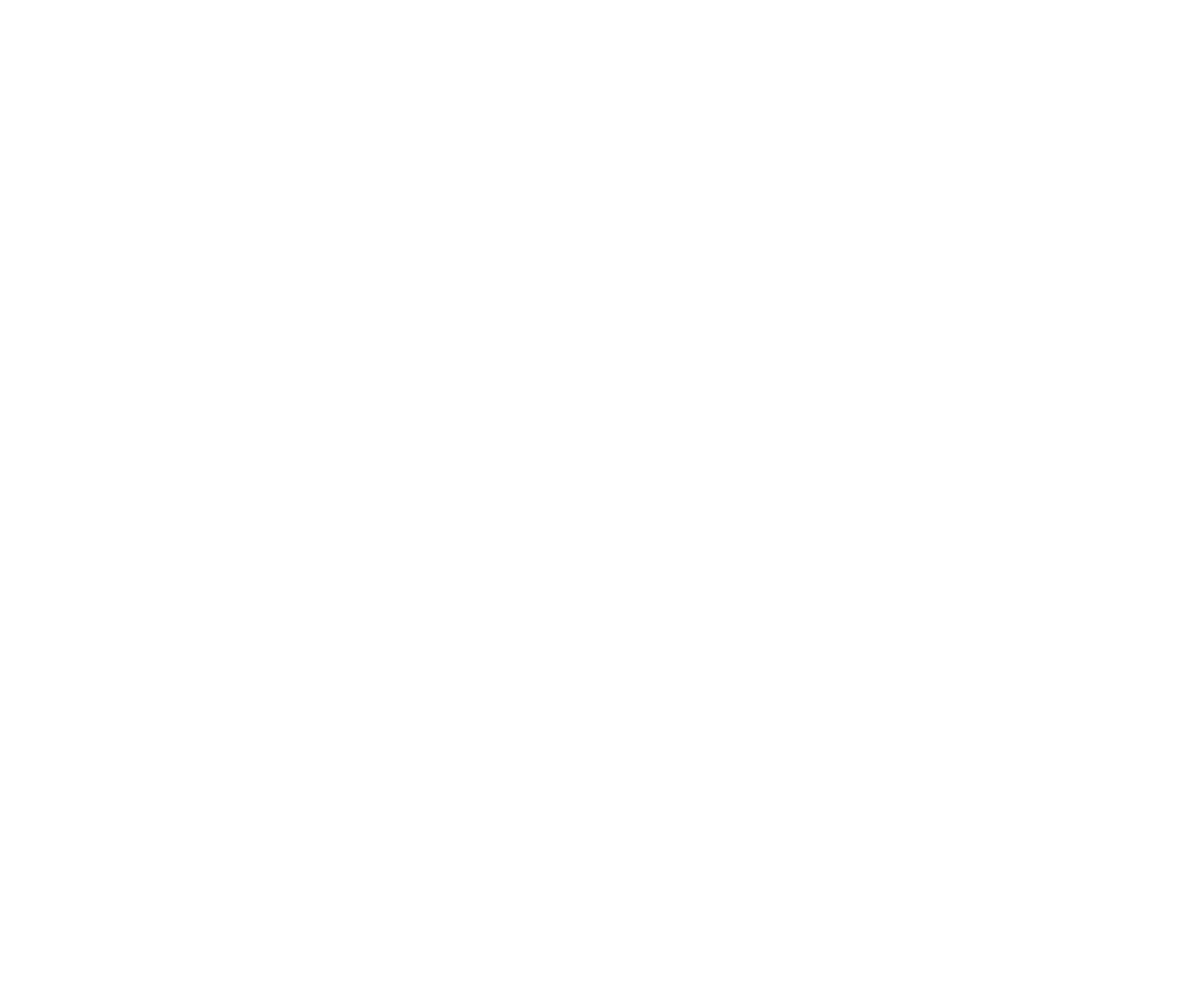
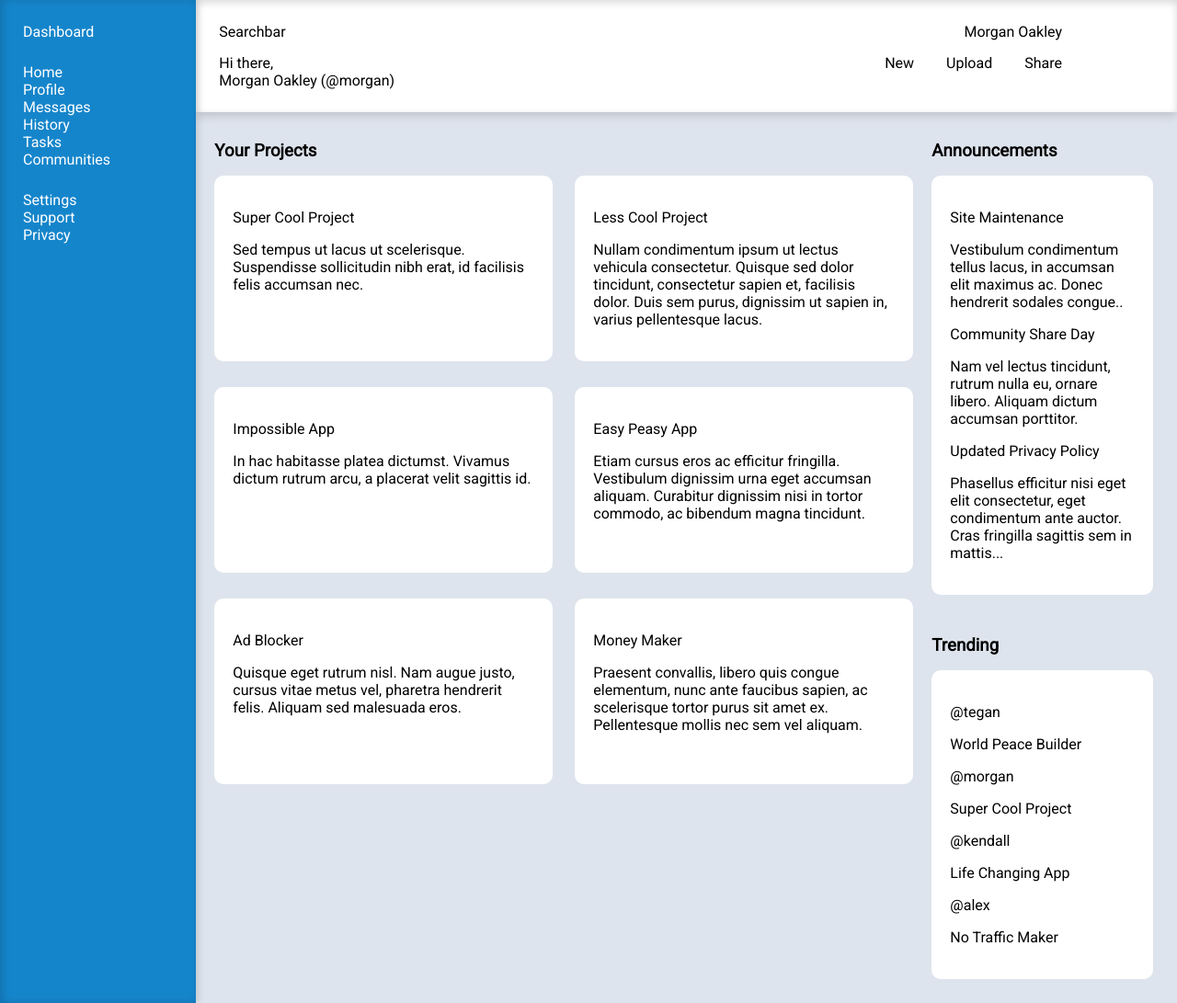
Before and after one commit to yarmout/admin-dashboard, a plain HTML site: page index.html in a window 1280 px wide. Shown: the whole page at 92% size. Before the commit the page ends 800 px from the top, so only its background shows below. Drawn offline with Linux system fonts and the light colour scheme.

Commit message:
Add dashboard layout with HTML structure and basic CSS styling

```diff
--- a/index.html
+++ b/index.html
@@ -4,8 +4,128 @@
     <meta charset="UTF-8">
     <title>Dashboard</title>
     <link rel="stylesheet" href="styles.css">
+    <link href="https://fonts.googleapis.com/css2?family=Roboto&display=swap" rel="stylesheet">
 </head>
 <body>
+    <div class="container">
+        <div class="header">
+            <div class="search-and-profile">
+                <div class="search-bar">Searchbar
+                </div>
+                <div class="profile-link">Morgan Oakley
+                </div>
+            </div>
+            <div class="welcome-bar">
+                <div class="welcome">
+                    Hi there, <br>
+                    Morgan Oakley (@morgan)
+                </div>
 
+                <div class="header-buttons">
+                    <div class="new-button">New
+                    </div>
+                    <div class="upload-button">Upload
+                    </div>
+                    <div class="share-button">Share
+                    </div>
+                </div>
+            </div>
+        </div>
+        <div class="sidebar">
+            <div class="sidebar-title">Dashboard
+            </div>
+            <div class="sidebar-navigation">
+                <div class="side-button">Home
+                </div>
+                <div class="side-button">Profile
+                </div>
+                <div class="side-button">Messages
+                </div>
+                <div class="side-button">History
+                </div>
+                <div class="side-button">Tasks
+                </div>
+                <div class="side-button">Communities
+                </div>
+            </div>
+            <div class="sidebar-settings">
+                <div class="side-button">Settings
+                </div>
+                <div class="side-button">Support
+                </div>
+                <div class="side-button">Privacy
+                </div>
+            </div>
+        </div>
+        <div class="main-content">
+            <div class="projects">
+                <h3 class="projects-header">Your Projects</h3>
+                <div class="projects-container">
+                    <div class="project-card">
+                        <p class="project-title">Super Cool Project</p>
+                        <p>Sed tempus ut lacus ut scelerisque. Suspendisse sollicitudin nibh erat, id facilisis felis accumsan nec.</p>
+                    </div>
+                    <div class="project-card">
+                        <p class="project-title">Less Cool Project</p>
+                        <p>Nullam condimentum ipsum ut lectus vehicula consectetur. Quisque sed dolor tincidunt, consectetur sapien et, facilisis dolor. Duis sem purus, dignissim ut sapien in, varius pellentesque lacus.</p>
+                    </div>
+                    <div class="project-card">
+                        <p class="project-title">Impossible App</p>
+                        <p>In hac habitasse platea dictumst. Vivamus dictum rutrum arcu, a placerat velit sagittis id.</p>
+                    </div>
+                    <div class="project-card">
+                        <p class="project-title">Easy Peasy App</p>
+                        <p>Etiam cursus eros ac efficitur fringilla. Vestibulum dignissim urna eget accumsan aliquam. Curabitur dignissim nisi in tortor commodo, ac bibendum magna tincidunt.</p>
+                    </div>
+                    <div class="project-card">
+                        <p class="project-title">Ad Blocker</p>
+                        <p>Quisque eget rutrum nisl. Nam augue justo, cursus vitae metus vel, pharetra hendrerit felis. Aliquam sed malesuada eros.</p>
+                    </div>
+                    <div class="project-card">
+                        <p class="project-title">Money Maker</p>
+                        <p>Praesent convallis, libero quis congue elementum, nunc ante faucibus sapien, ac scelerisque tortor purus sit amet ex. Pellentesque mollis nec sem vel aliquam.</p>
+                    </div>
+                </div>
+            </div>
+            <div class="announcements">
+                <h3 class="announcements-header">Announcements</h3>
+                <div class="announcement-container">
+                    <div class="announcement-entry">
+                        <p class="announcement-title">Site Maintenance</p>
+                        <p>Vestibulum condimentum tellus lacus, in accumsan elit maximus ac. Donec hendrerit sodales congue..</p>
+                    </div>
+                    <div class="announcement-entry">
+                        <p class="announcement-title">Community Share Day</p>
+                        <p>Nam vel lectus tincidunt, rutrum nulla eu, ornare libero. Aliquam dictum accumsan porttitor.</p>
+                    </div>
+                    <div class="announcement-entry">
+                        <p class="announcement-title">Updated Privacy Policy</p>
+                        <p>Phasellus efficitur nisi eget elit consectetur, eget condimentum ante auctor. Cras fringilla sagittis sem in mattis...</p>
+                    </div>
+                </div>
+            </div>
+            <div class="trending">
+                <h3 class="trending-header">Trending</h3>
+                <div class="trending-container">
+                    <div class="trending-entry">
+                        <p class="tending-project-author">@tegan</p>
+                        <p>World Peace Builder</p>
+                    </div>
+                    <div class="trending-entry">
+                        <p class="tending-project-author">@morgan</p>
+                        <p>Super Cool Project</p>
+                    </div>
+                    <div class="trending-entry">
+                        <p class="tending-project-author">@kendall</p>
+                        <p>Life Changing App</p>
+                    </div>
+                    <div class="trending-entry">
+                        <p class="tending-project-author">@alex</p>
+                        <p>No Traffic Maker</p>
+                    </div>
+                </div>
+            </div>
+        </div>
+    </div>
 </body>
 </html>
--- a/styles.css
+++ b/styles.css
@@ -0,0 +1,125 @@
+body {
+    margin: 0;
+    padding: 0;
+    font-family: 'Roboto', sans-serif;
+}
+
+.container {
+    display: grid;
+    grid-template-columns: 1fr 5fr;
+    height: 100vh;
+
+    grid-template-areas:
+    "sidebar header"
+    "sidebar main-content"
+}
+
+/* HEADER LAYOUT */
+.header {
+    grid-area: header;
+    display: grid;
+    gap: 15px;
+    padding: 25px;
+    background-color: white;
+    box-shadow: 0 4px 10px rgba(0, 0, 0, .15), inset 0 3px 8px rgba(0, 0, 0, 0.15);
+    position: relative;
+    z-index: 1;
+}
+
+.search-and-profile {
+    display: grid;
+    grid-template-columns: 1fr 1fr;
+}
+
+.welcome-bar {
+    display: grid;
+    grid-template-columns: 1fr 1fr;
+}
+
+.header-buttons {
+    display: grid;
+    grid-auto-flow: column;
+    gap: 35px;
+}
+
+.profile-link,
+.header-buttons {
+    justify-self: end;
+    padding-right: 100px;
+}
+
+/* SIDEBAR LAYOUT */
+.sidebar {
+    grid-area: sidebar;
+    display: grid;
+    align-content: start;
+    grid-template-rows: auto auto auto;
+    row-gap: 25px;
+    padding: 25px;
+    background-color: rgb(21, 133, 203);
+    color: white;
+    box-shadow: 2px 0 8px rgba(0, 0, 0, 0.15), inset 3px 0 8px rgba(0, 0, 0, 0.15);
+    position: relative;
+    z-index: 1;
+}
+
+/* MAIN CONTENT LAYOUT */
+.main-content {
+    grid-area: main-content;
+    display: grid;
+    grid-template-columns: 3fr 1fr;
+    background-color: rgb(222, 228, 237);
+    padding-top: 12px;
+
+    grid-template-areas:
+    "projects announcements"
+    "projects trending"
+}
+
+.projects {
+    grid-area: projects;
+    margin-left: 20px;
+    margin-right: 20px;
+}
+
+.announcements {
+    grid-area: announcements;
+}
+
+.trending {
+    grid-area: trending;
+}
+
+/* PROJECTS LAYOUT */
+.projects-container {
+    display: grid;
+    grid-template-rows: repeat(3, 1fr);
+    grid-template-columns: repeat(2, 1fr);
+    gap: 28px 24px;
+}
+
+.project-card {
+    background-color: white;
+    border-radius: 10px;
+    padding: 20px;
+}
+
+.projects-header,
+.announcements-header,
+.trending-header {
+    margin-bottom: 16px;
+}
+
+/* ANNOUNCEMENTS & TRENDING STYLING  */
+.announcement-container,
+.trending-container {
+    background-color: white;
+    border-radius: 10px;
+    padding: 20px;
+}
+
+.announcements,
+.trending {
+    margin-right: 26px;
+    margin-bottom: 26px;
+}
```
